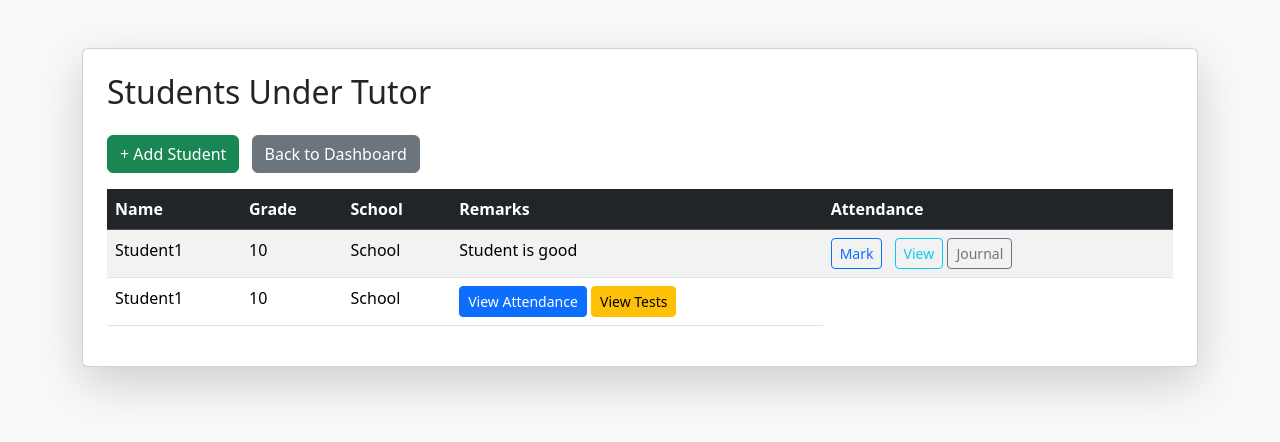
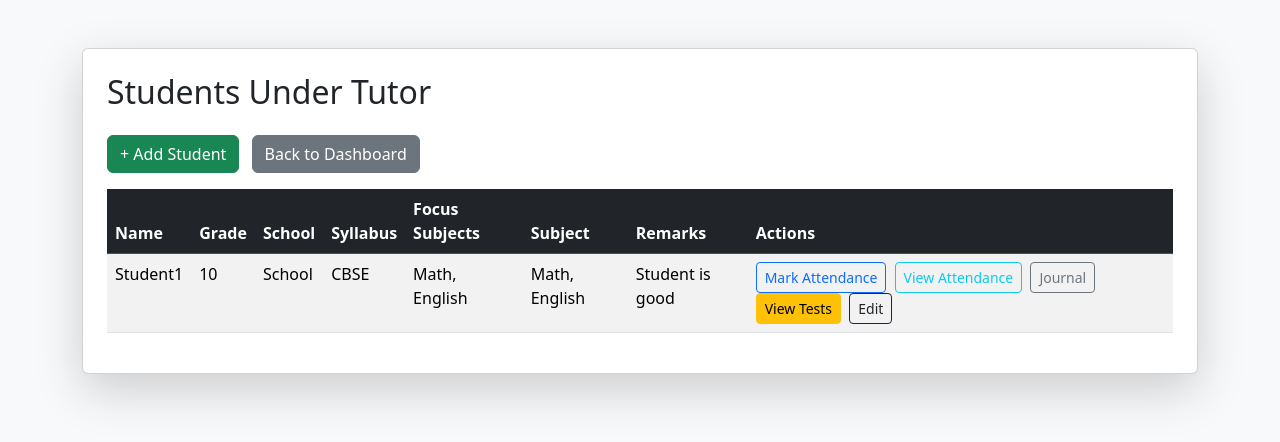
Before and after one commit to Yash-0620/tuition_center_fastapi, a FastAPI app: page /tutor/1/students in a window 1280 px wide. Shown: the top 442 px of the page. Run offline with FastAPI, Linux system fonts and the light colour scheme.

Commit message:
Re-upload full working version

```diff
--- a/main.py
+++ b/main.py
@@ -178,8 +178,7 @@ def show_tutors(request: Request, session: Session = Depends(get_session)):
 
 @app.get("/tutor/{tutor_id}/students", response_class=HTMLResponse)
 def view_students(tutor_id: int, request: Request, session: Session = Depends(get_session)):
-    students = session.exec(select(Student).where(Student.tutor_id == tutor.id if False else Student.tutor_id == tutor_id)).all()
-    # the above condition simply ensures we use Student.tutor_id == tutor_id
+    students = session.exec(select(Student).where(Student.tutor_id == tutor_id)).all()
     return templates.TemplateResponse("students.html", {"request": request, "students": students, "tutor_id": tutor_id})
 
 
@@ -189,13 +188,79 @@ def add_student_form(tutor_id: int, request: Request):
 
 
 @app.post("/tutor/{tutor_id}/add-student")
-def add_student(tutor_id: int, name: str = Form(...), grade: str = Form(...),
-                school: str = Form(...), remarks: str = Form(""),
-                session: Session = Depends(get_session)):
-    student = Student(name=name, grade=grade, school=school, remarks=remarks, tutor_id=tutor_id)
+def add_student(
+    tutor_id: int,
+    name: str = Form(...),
+    grade: str = Form(...),
+    school: str = Form(...),
+    syllabus: str = Form(None),
+    focus_subjects: str = Form(None),
+    subject: str = Form(None),
+    remarks: str = Form(""),
+    session: Session = Depends(get_session)
+):
+    student = Student(
+        name=name,
+        grade=grade,
+        school=school,
+        syllabus=syllabus,
+        focus_subjects=focus_subjects,
+        subject=subject,
+        remarks=remarks,
+        tutor_id=tutor_id
+    )
     session.add(student)
     session.commit()
     return RedirectResponse(f"/tutor/{tutor_id}/students", status_code=303)
+
+
+
+# ---------- Edit Student ----------
+@app.get("/student/{student_id}/edit", response_class=HTMLResponse)
+def edit_student_form(student_id: int, request: Request, session: Session = Depends(get_session)):
+    student = session.get(Student, student_id)
+    if not student:
+        raise HTTPException(status_code=404, detail="Student not found")
+    return templates.TemplateResponse("edit_student.html", {"request": request, "student": student})
+
+
+# ---------------- Edit Student ----------------
+@app.get("/student/{student_id}/edit", response_class=HTMLResponse)
+def edit_student_form(student_id: int, request: Request, session: Session = Depends(get_session)):
+    student = session.get(Student, student_id)
+    if not student:
+        raise HTTPException(status_code=404, detail="Student not found")
+    return templates.TemplateResponse("edit_student.html", {"request": request, "student": student})
+
+
+@app.post("/student/{student_id}/edit")
+def edit_student(student_id: int,
+                 name: str = Form(...),
+                 grade: str = Form(...),
+                 school: str = Form(...),
+                 syllabus: str = Form(""),
+                 focus_subjects: str = Form(""),
+                 subject: str = Form(""),
+                 remarks: str = Form(""),
+                 session: Session = Depends(get_session)):
+    student = session.get(Student, student_id)
+    if not student:
+        raise HTTPException(status_code=404, detail="Student not found")
+
+    student.name = name
+    student.grade = grade
+    student.school = school
+    student.syllabus = syllabus
+    student.focus_subjects = focus_subjects
+    student.subject = subject
+    student.remarks = remarks
+
+    session.add(student)
+    session.commit()
+
+    return RedirectResponse(url=f"/tutor/{student.tutor_id}/students", status_code=303)
+
+
 
 
 # ---------------- Journal ----------------
--- a/models.py
+++ b/models.py
@@ -23,8 +23,12 @@ class Student(SQLModel, table=True):
     name: str
     grade: str
     school: str
-    remarks: str
+    syllabus: Optional[str] = None
+    focus_subjects: Optional[str] = None
+    subject: Optional[str] = None
+    remarks: Optional[str] = None
     tutor_id: int
+
 
 class Attendance(SQLModel, table=True):
     id: Optional[int] = Field(default=None, primary_key=True)
--- a/templates/students.html
+++ b/templates/students.html
@@ -21,8 +21,11 @@
                     <th>Name</th>
                     <th>Grade</th>
                     <th>School</th>
+                    <th>Syllabus</th>
+                    <th>Focus Subjects</th>
+                    <th>Subject</th>
                     <th>Remarks</th>
-                    <th style="min-width: 220px;">Attendance</th>
+                    <th style="min-width: 250px;">Actions</th>
                 </tr>
             </thead>
             <tbody>
@@ -31,25 +34,18 @@
                     <td>{{ student.name }}</td>
                     <td>{{ student.grade }}</td>
                     <td>{{ student.school }}</td>
-                    <td>{{ student.remarks }}</td>
+                    <td>{{ student.syllabus or '-' }}</td>
+                    <td>{{ student.focus_subjects or '-' }}</td>
+                    <td>{{ student.subject or '-' }}</td>
+                    <td>{{ student.remarks or '-' }}</td>
                     <td>
-                        <a href="/student/{{ student.id }}/attendance" class="btn btn-outline-primary btn-sm me-2">Mark</a>
-                        <a href="/student/{{ student.id }}/attendance-view" class="btn btn-outline-info btn-sm">View</a>
-                        <a href="/student/{{ student.id }}/journal" class="btn btn-sm btn-outline-secondary">Journal</a>
+                        <a href="/student/{{ student.id }}/attendance" class="btn btn-outline-primary btn-sm me-1">Mark Attendance</a>
+                        <a href="/student/{{ student.id }}/attendance-view" class="btn btn-outline-info btn-sm me-1">View Attendance</a>
+                        <a href="/student/{{ student.id }}/journal" class="btn btn-sm btn-outline-secondary me-1">Journal</a>
+                        <a href="/student/{{ student.id }}/tests" class="btn btn-sm btn-warning me-1">View Tests</a>
+                        <a href="/student/{{ student.id }}/edit" class="btn btn-sm btn-outline-dark">Edit</a>
                     </td>
                 </tr>
-                {% for student in students %}
-<tr>
-    <td>{{ student.name }}</td>
-    <td>{{ student.grade }}</td>
-    <td>{{ student.school }}</td>
-    <td>
-        <a href="/student/{{ student.id }}/attendance-view" class="btn btn-sm btn-primary">View Attendance</a>
-        <a href="/student/{{ student.id }}/tests" class="btn btn-sm btn-warning">View Tests</a>
-    </td>
-</tr>
-{% endfor %}
-
                 {% endfor %}
             </tbody>
         </table>
```
Also changed, not shown: migrate_user_table.py (+21 -4 lines), templates/add_student.html (+19 -0 lines), templates/edit_student.html (added, +56 -0 lines), database.db.
